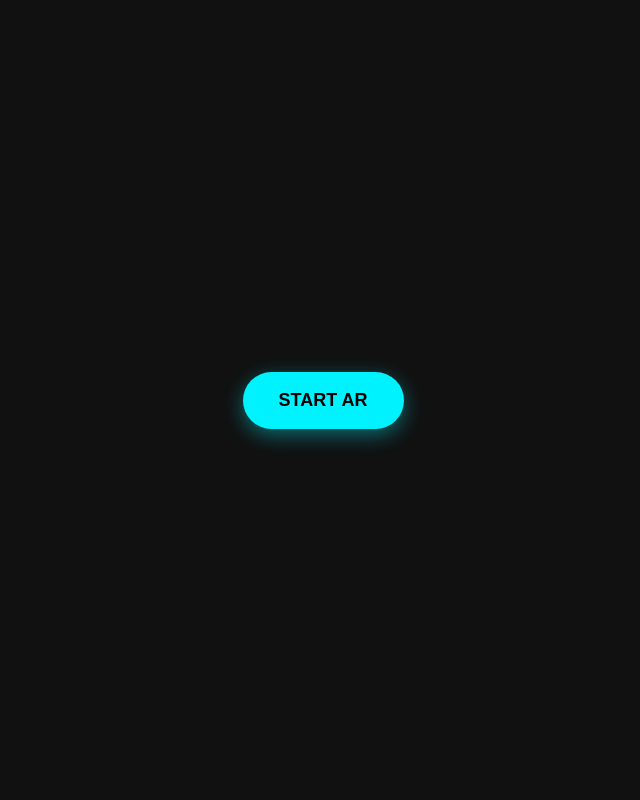
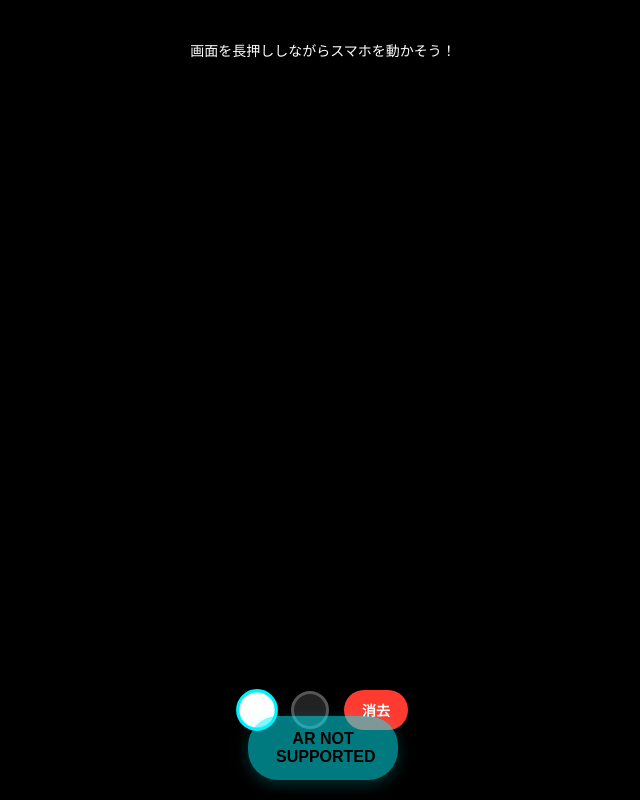
Before and after one commit to satona126/satona126.github.io, a plain HTML site: page index.html in a window 1280 px wide. Shown: the whole page, without its empty margins (317-957 px from the left). Drawn offline with nearby package versions, Linux system fonts and the light colour scheme.

Commit message:
Add files via upload

```diff
--- a/index.html
+++ b/index.html
@@ -8,54 +8,35 @@
         body {
             margin: 0;
             overflow: hidden;
-            background-color: #111;
+            background-color: #000;
             font-family: sans-serif;
-            color: white;
         }
-        #ui-container {
+        #overlay {
             position: absolute;
             top: 0;
             left: 0;
             width: 100%;
             height: 100%;
+            pointer-events: none;
             display: flex;
             flex-direction: column;
             justify-content: space-between;
             align-items: center;
-            padding: 40px 20px;
+            padding: 30px 0 60px 0;
             box-sizing: border-box;
             z-index: 10;
-            pointer-events: none; /* UIの隙間をタッチできるようにする */
         }
-        /* 自前の大きなSTART ARボタン */
-        #start-ar-btn {
-            pointer-events: auto;
-            background: #00f2fe;
-            color: #000;
-            border: none;
-            padding: 18px 36px;
-            border-radius: 40px;
-            font-size: 18px;
-            font-weight: bold;
-            box-shadow: 0 6px 20px rgba(0,242,254,0.4);
-            cursor: pointer;
-            margin: auto;
-            transition: transform 0.1s;
-        }
-        #start-ar-btn:active {
-            transform: scale(0.95);
-        }
-        #status {
+        #instruction {
             background: rgba(0, 0, 0, 0.7);
+            color: white;
             padding: 10px 20px;
             border-radius: 20px;
             font-size: 14px;
             text-align: center;
-            display: none;
         }
         #controls {
             pointer-events: auto;
-            display: none; /* AR開始後に表示 */
+            display: flex;
             gap: 15px;
             align-items: center;
             background: rgba(0, 0, 0, 0.7);
@@ -63,10 +44,10 @@
             border-radius: 30px;
         }
         .color-btn {
-            width: 40px;
-            height: 40px;
+            width: 38px;
+            height: 38px;
             border-radius: 50%;
-            border: 3px solid #666;
+            border: 3px solid #555;
             cursor: pointer;
         }
         .color-btn.active {
@@ -85,25 +66,34 @@
             font-weight: bold;
             cursor: pointer;
         }
+        /* Three.jsが自動生成するARボタンのデザイン調整 */
+        #ARButton {
+            background: #00f2fe !important;
+            color: #000 !important;
+            border: none !important;
+            padding: 14px 28px !important;
+            border-radius: 30px !important;
+            font-size: 16px !important;
+            font-weight: bold !important;
+            box-shadow: 0 4px 15px rgba(0,242,254,0.4) !important;
+            cursor: pointer;
+        }
     </style>
 </head>
 <body>
 
-    <div id="ui-container">
-        <!-- 画面中央の大きな開始ボタン -->
-        <button id="start-ar-btn">START AR</button>
-
-        <div id="status">画面を長押ししながらスマホを動かそう！</div>
-
+    <div id="overlay">
+        <div id="instruction">画面を長押ししながらスマホを動かそう！</div>
         <div id="controls">
             <button id="btn-white" class="color-btn active" aria-label="白"></button>
             <button id="btn-black" class="color-btn" aria-label="黒"></button>
-            <button id="clear-btn">すべて消去</button>
+            <button id="clear-btn">消去</button>
         </div>
     </div>
 
     <script type="module">
         import * as THREE from 'https://unpkg.com/three@0.150.0/build/three.module.js';
+        import { ARButton } from 'https://unpkg.com/three@0.150.0/examples/jsm/webxr/ARButton.js';
 
         let camera, scene, renderer;
         let controller;
@@ -112,9 +102,10 @@
         let currentRibbonMesh = null;
         let ribbonPoints = [];
         const linesGroup = new THREE.Group();
-        let currentSession = null;
+        let cursorMesh;
 
         init();
+        animate();
 
         function init() {
             scene = new THREE.Scene();
@@ -128,37 +119,37 @@
             renderer.xr.enabled = true;
             document.body.appendChild(renderer.domElement);
 
-            // ライト
             const light = new THREE.HemisphereLight(0xffffff, 0xbbbbff, 1.2);
             scene.add(light);
 
-            // WebXRのタッチコントローラー設定
+            // 以前成功した標準のARButton方式で確実にボタンを生成
+            const overlay = document.getElementById('overlay');
+            const arButton = ARButton.createButton(renderer, {
+                requiredFeatures: ['local'],
+                optionalFeatures: ['dom-overlay'],
+                domOverlay: { root: overlay }
+            });
+            document.body.appendChild(arButton);
+
+            // ペン先の目印
+            const cursorGeo = new THREE.PlaneGeometry(0.015, 0.015);
+            const cursorMat = new THREE.MeshBasicMaterial({
+                color: 0x00f2fe,
+                side: THREE.DoubleSide,
+                transparent: true,
+                opacity: 0.8
+            });
+            cursorMesh = new THREE.Mesh(cursorGeo, cursorMat);
+            cursorMesh.visible = false;
+            scene.add(cursorMesh);
+
+            // タッチコントローラー
             controller = renderer.xr.getController(0);
             controller.addEventListener('selectstart', onSelectStart);
             controller.addEventListener('selectend', onSelectEnd);
             scene.add(controller);
 
-            // 「START AR」ボタンを押したときの処理
-            const startBtn = document.getElementById('start-ar-btn');
-            startBtn.addEventListener('click', async () => {
-                if (navigator.xr) {
-                    try {
-                        const session = await navigator.xr.requestSession('immersive-ar', {
-                            requiredFeatures: ['local'],
-                            optionalFeatures: ['dom-overlay'],
-                            domOverlay: { root: document.getElementById('ui-container') }
-                        });
-
-                        onSessionStarted(session);
-                    } catch (e) {
-                        alert('ARセッションの開始に失敗しました: ' + e.message);
-                    }
-                } else {
-                    alert('お使いのブラウザはWebXR非対応です。AndroidのChromeなどでお試しください。');
-                }
-            });
-
-            // 色切り替え（白）
+            // 白ボタン
             document.getElementById('btn-white').addEventListener('click', (e) => {
                 e.stopPropagation();
                 currentColor = 0xffffff;
@@ -167,7 +158,7 @@
                 finishCurrentLine();
             });
 
-            // 色切り替え（黒）
+            // 黒ボタン
             document.getElementById('btn-black').addEventListener('click', (e) => {
                 e.stopPropagation();
                 currentColor = 0x222222;
@@ -191,26 +182,6 @@
             window.addEventListener('resize', onWindowResize);
         }
 
-        async function onSessionStarted(session) {
-            currentSession = session;
-            await renderer.xr.setSession(session);
-
-            // UIの切り替え
-            document.getElementById('start-ar-btn').style.display = 'none';
-            document.getElementById('status').style.display = 'block';
-            document.getElementById('controls').style.display = 'flex';
-
-            session.addEventListener('end', () => {
-                currentSession = null;
-                document.getElementById('start-ar-btn').style.display = 'block';
-                document.getElementById('status').style.display = 'none';
-                document.getElementById('controls').style.display = 'none';
-            });
-
-            renderer.setAnimationLoop(render);
-        }
-
-        // カメラ前方（25cm先）の空間座標
         function getPenTipPosition() {
             const position = new THREE.Vector3();
             const quaternion = new THREE.Quaternion();
@@ -241,7 +212,6 @@
             ribbonPoints = [];
         }
 
-        // リボン型の四角い線を生成・更新
         function updateFlatSquareLine() {
             if (!isDrawing) return;
 
@@ -296,7 +266,7 @@
 
             const material = new THREE.MeshBasicMaterial({
                 color: currentColor,
-                side: THREE.DoubleSide // どの方から見ても見える平らな帯
+                side: THREE.DoubleSide
             });
 
             currentRibbonMesh = new THREE.Mesh(geometry, material);
@@ -309,12 +279,27 @@
             renderer.setSize(window.innerWidth, window.innerHeight);
         }
 
-        function render(timestamp, frame) {
-            if (frame) {
+        function animate() {
+            renderer.setAnimationLoop(render);
+        }
+
+        function render() {
+            if (renderer.xr.isPresenting) {
+                const tipPos = getPenTipPosition();
+                cursorMesh.visible = true;
+                cursorMesh.position.copy(tipPos);
+                cursorMesh.lookAt(camera.position);
+
                 if (isDrawing) {
+                    cursorMesh.material.color.setHex(currentColor === 0xffffff ? 0x00f2fe : 0xff3b30);
                     updateFlatSquareLine();
+                } else {
+                    cursorMesh.material.color.setHex(0x00f2fe);
                 }
+            } else {
+                cursorMesh.visible = false;
             }
+
             renderer.render(scene, camera);
         }
     </script>
```
